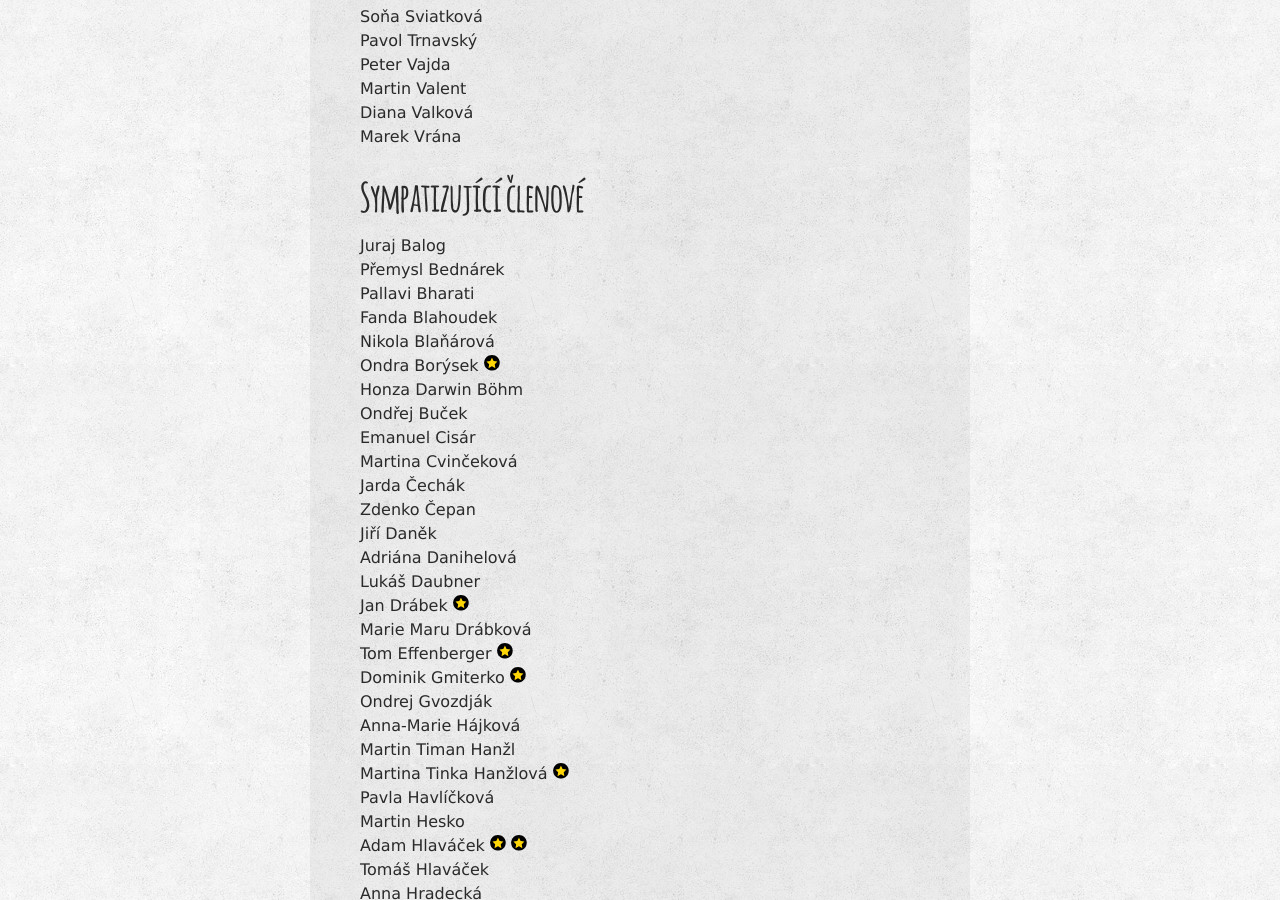
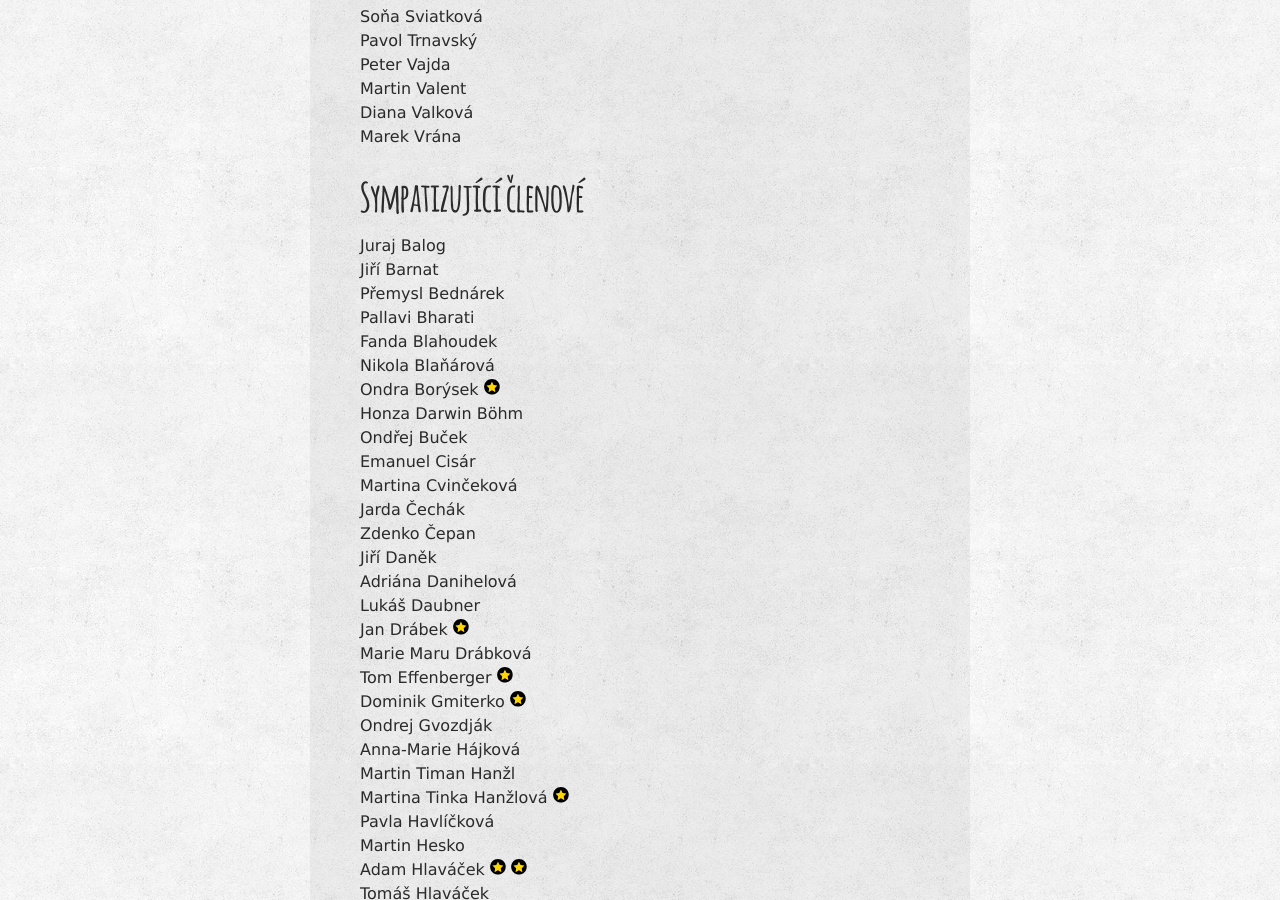
Before and after one commit to zverinec/zverinec-web, a Jekyll site: the page built from _pages/members.md, in a window 1280 px wide and 900 px high, scrolled down 1836 px. Built offline with Jekyll 4.4.1, drawn with Linux system fonts in a browser that asks for light colours; comment, search, counter and statistics services are not loaded.

Commit message:
feat: add Jiří Barnat to smypatizing members

```diff
--- a/_pages/members.md
+++ b/_pages/members.md
@@ -70,6 +70,7 @@ Marek Vrána<br/>
 ## Sympatizující členové
 
 Juraj Balog<br/>
+Jiří Barnat<br/>
 Přemysl Bednárek<br/>
 Pallavi Bharati<br/>
 Fanda Blahoudek<br/>
```
